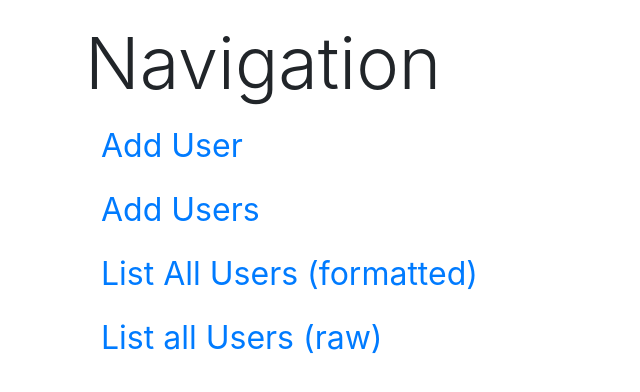
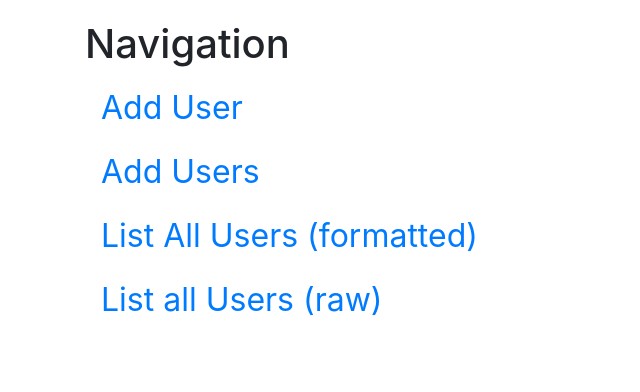
Before and after one commit to christopher4040/heroku-littletiers, a website: page public/index.html in a window 1280 px wide. Shown: the whole page, without its empty margins (0-640 px from the left). Drawn offline with nearby package versions, Linux system fonts and the light colour scheme.

Commit message:
Updating "Navigation"

```diff
--- a/public/index.html
+++ b/public/index.html
@@ -4,7 +4,7 @@
 <style> a{ font-size: 2em;} </style>
 <body>
     <main role="main" class="container" style="margin-top:20px">
-        <h1 class="display-3">Navigation</h1>
+        <h1 class="display-5">Navigation</h1>
         <ul class="nav flex-column">
             <li class="nav-item">
               <a class="nav-link active" href="addUser.html">Add User</a>
```
